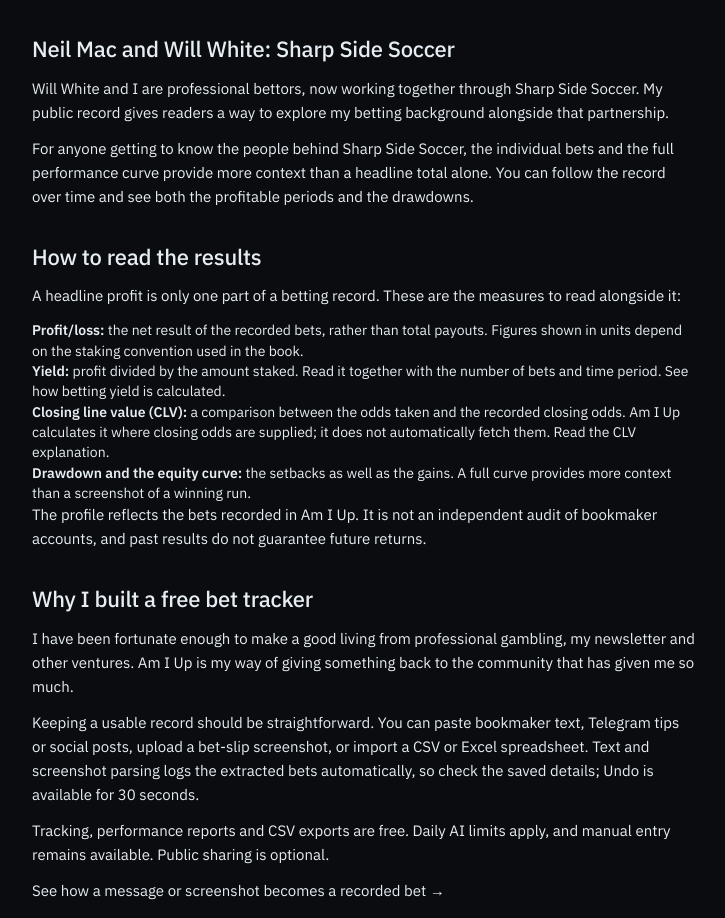
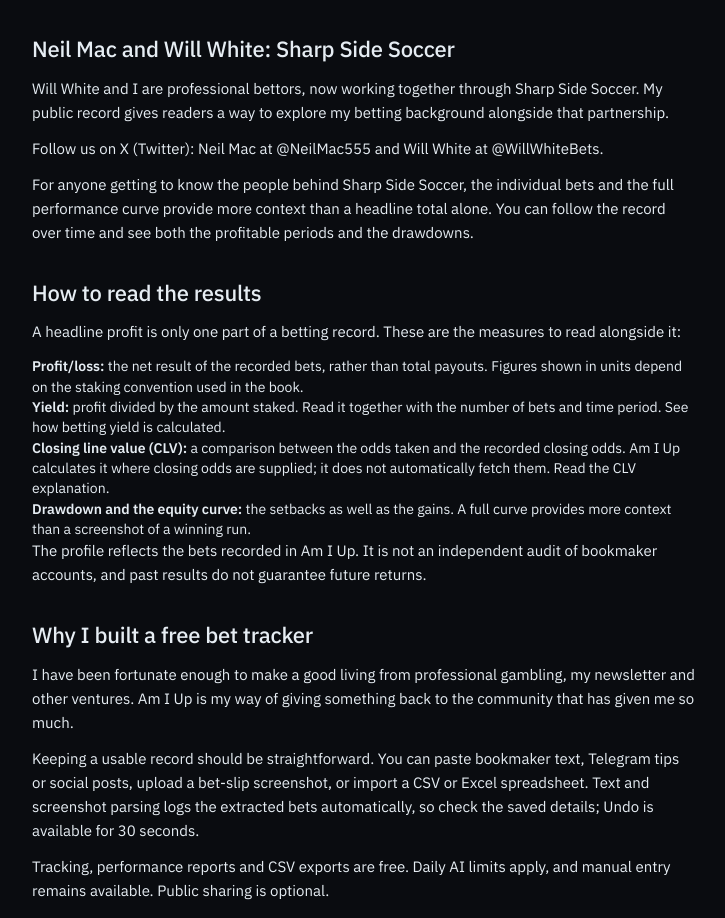
Before and after one commit to NeilMac555/amiwinning, a Next.js app: page /sharp-side-soccer-results in a window 1280 px wide. Shown: the part 781-1699 px from the top of the page, without its empty margins (276-1001 px from the left). Built offline with nearby package versions, Linux system fonts and the light colour scheme; no server answers.

Commit message:
Add Neil and Will X profiles to partnership article

```diff
--- a/src/app/sharp-side-soccer-results/page.tsx
+++ b/src/app/sharp-side-soccer-results/page.tsx
@@ -20,7 +20,7 @@
     datePublished: "2026-09-15", dateModified: "2026-09-15",
     author: { "@type": "Person", "@id": "https://amiup.io/author/neil-macdonald#person", name: "Neil Macdonald", url: "https://amiup.io/author/neil-macdonald" },
     publisher: { "@type": "Organization", name: "Am I Up", url: "https://amiup.io" },
-    about: [{ "@type": "Person", name: "Neil Macdonald", alternateName: "Neil Mac" }, { "@type": "Person", name: "Will White" }, { "@type": "Organization", name: "Sharp Side Soccer" }],
+    about: [{ "@type": "Person", name: "Neil Macdonald", alternateName: "Neil Mac", sameAs: "https://x.com/NeilMac555" }, { "@type": "Person", name: "Will White", sameAs: "https://x.com/WillWhiteBets" }, { "@type": "Organization", name: "Sharp Side Soccer" }],
   };
   const breadcrumb = buildBreadcrumbList([{ name: "Am I Up", url: "https://amiup.io" }, { name: "Sharp Side Soccer results", url }]);
   return (
@@ -47,6 +47,7 @@
           <section className="learn-section">
             <h2 className="learn-h2">Neil Mac and Will White: Sharp Side Soccer</h2>
             <p>Will White and I are professional bettors, now working together through Sharp Side Soccer. My public record gives readers a way to explore my betting background alongside that partnership.</p>
+            <p>Follow us on X (Twitter): Neil Mac at <a href="https://x.com/NeilMac555">@NeilMac555</a> and Will White at <a href="https://x.com/WillWhiteBets">@WillWhiteBets</a>.</p>
             <p>For anyone getting to know the people behind Sharp Side Soccer, the individual bets and the full performance curve provide more context than a headline total alone. You can follow the record over time and see both the profitable periods and the drawdowns.</p>
           </section>
 
```
